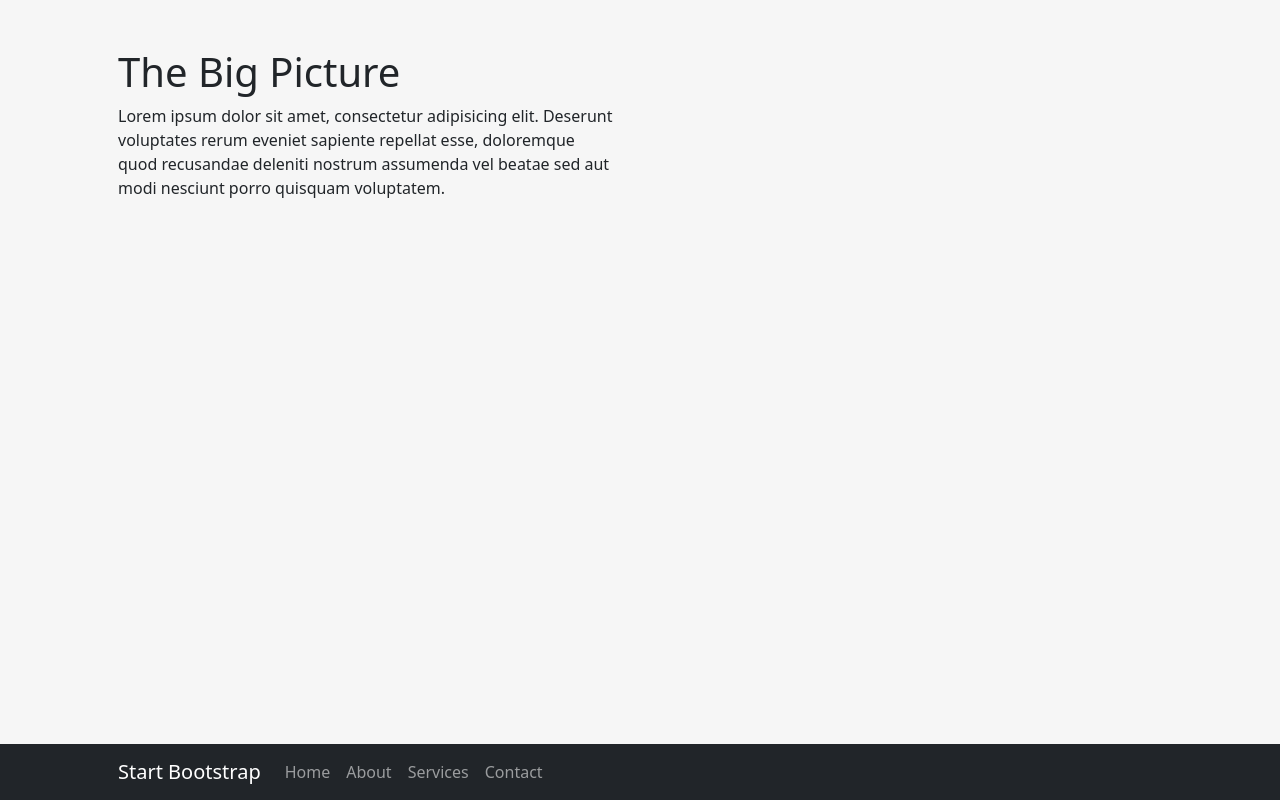
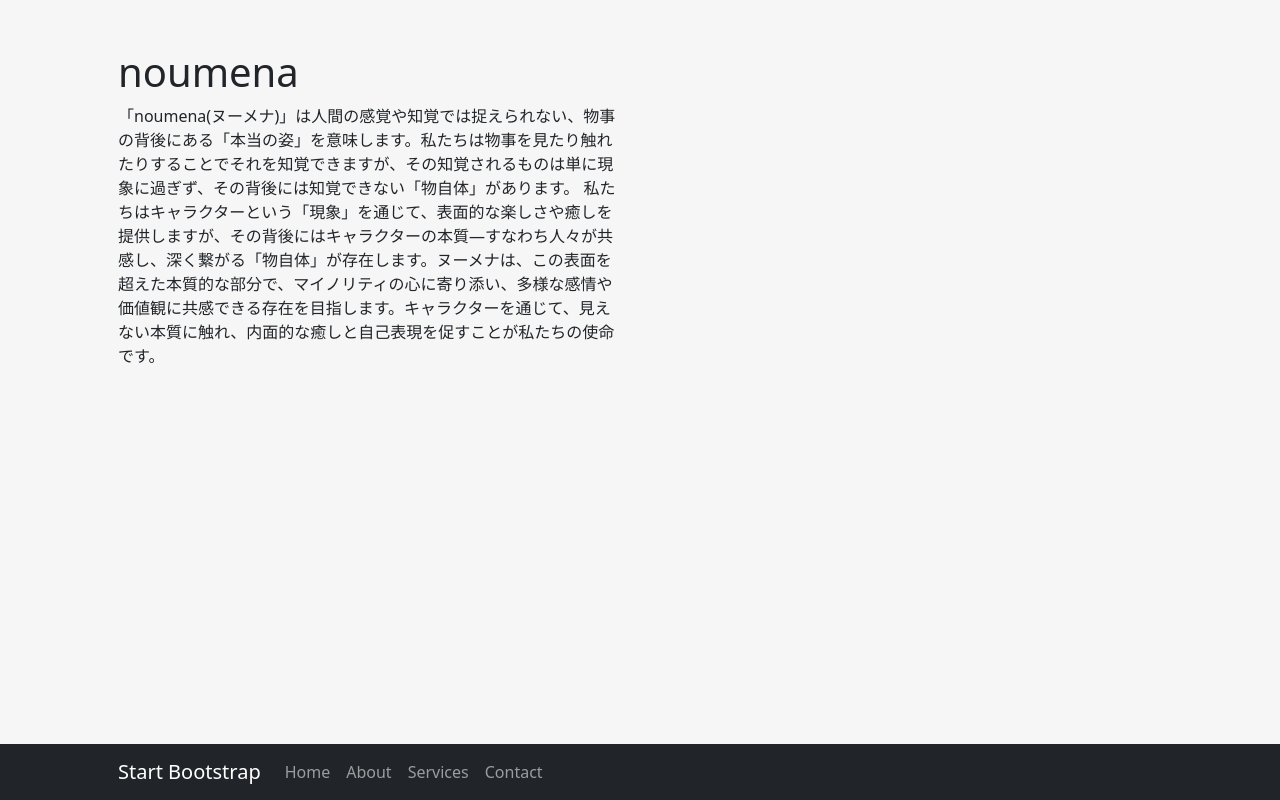
Before and after one commit to shoei223/majorxi, a plain HTML site: page index.html in a window 1280 px wide. Drawn offline with nearby package versions, Linux system fonts and the light colour scheme; files whose address does not match are found by name.

Commit message:
Add files via upload

```diff
--- a/index.html
+++ b/index.html
@@ -32,8 +32,8 @@
             <div class="container px-4 px-lg-5">
                 <div class="row gx-4 gx-lg-5">
                     <div class="col-lg-6">
-                        <h1 class="mt-5">The Big Picture</h1>
-                        <p>Lorem ipsum dolor sit amet, consectetur adipisicing elit. Deserunt voluptates rerum eveniet sapiente repellat esse, doloremque quod recusandae deleniti nostrum assumenda vel beatae sed aut modi nesciunt porro quisquam voluptatem.</p>
+                        <h1 class="mt-5">noumena</h1>
+                        <p>「noumena(ヌーメナ)」は人間の感覚や知覚では捉えられない、物事の背後にある「本当の姿」を意味します。私たちは物事を見たり触れたりすることでそれを知覚できますが、その知覚されるものは単に現象に過ぎず、その背後には知覚できない「物自体」があります。 私たちはキャラクターという「現象」を通じて、表面的な楽しさや癒しを提供しますが、その背後にはキャラクターの本質—すなわち人々が共感し、深く繋がる「物自体」が存在します。ヌーメナは、この表面を超えた本質的な部分で、マイノリティの心に寄り添い、多様な感情や価値観に共感できる存在を目指します。キャラクターを通じて、見えない本質に触れ、内面的な癒しと自己表現を促すことが私たちの使命です。</p>
                     </div>
                 </div>
             </div>
```
